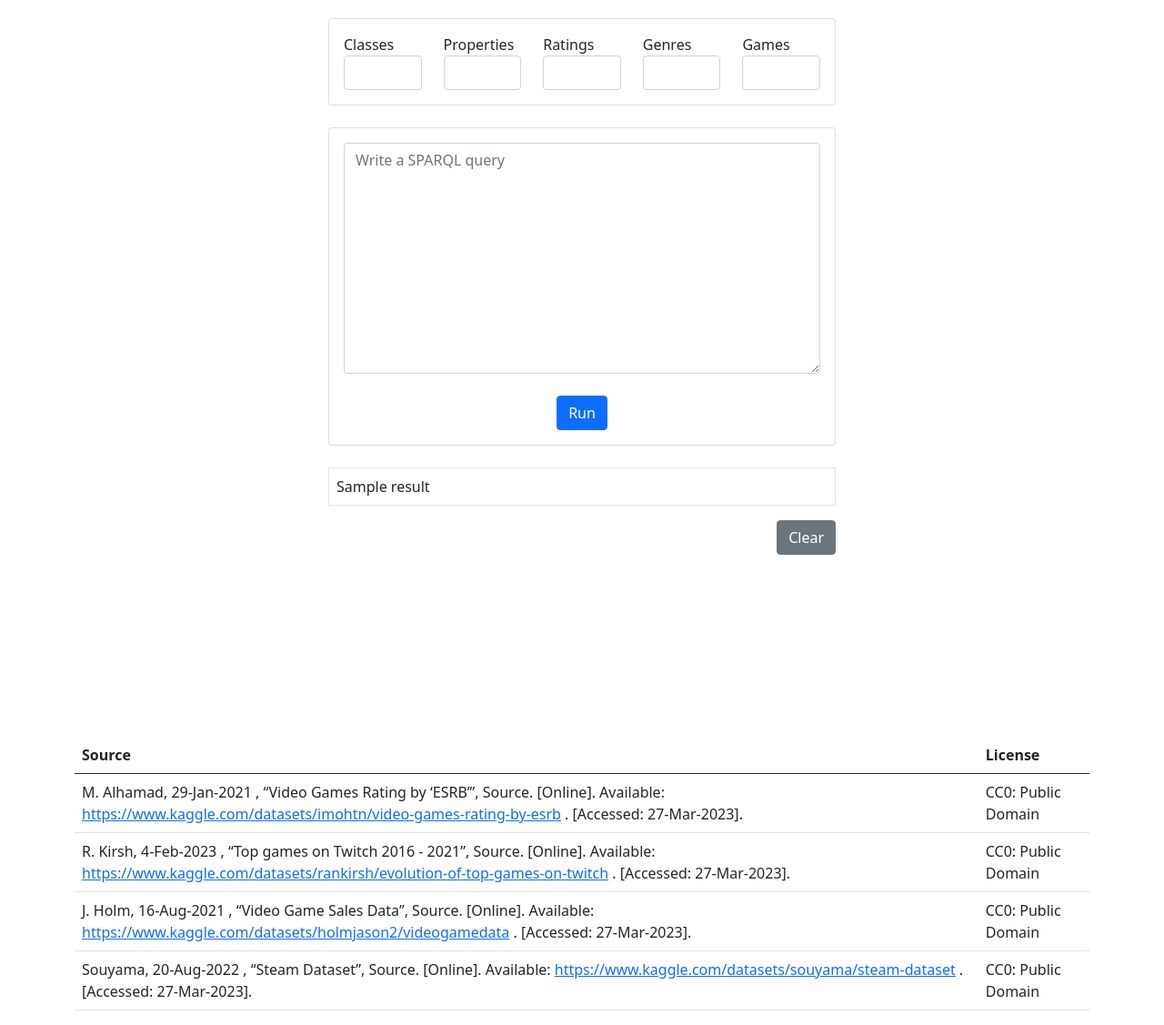
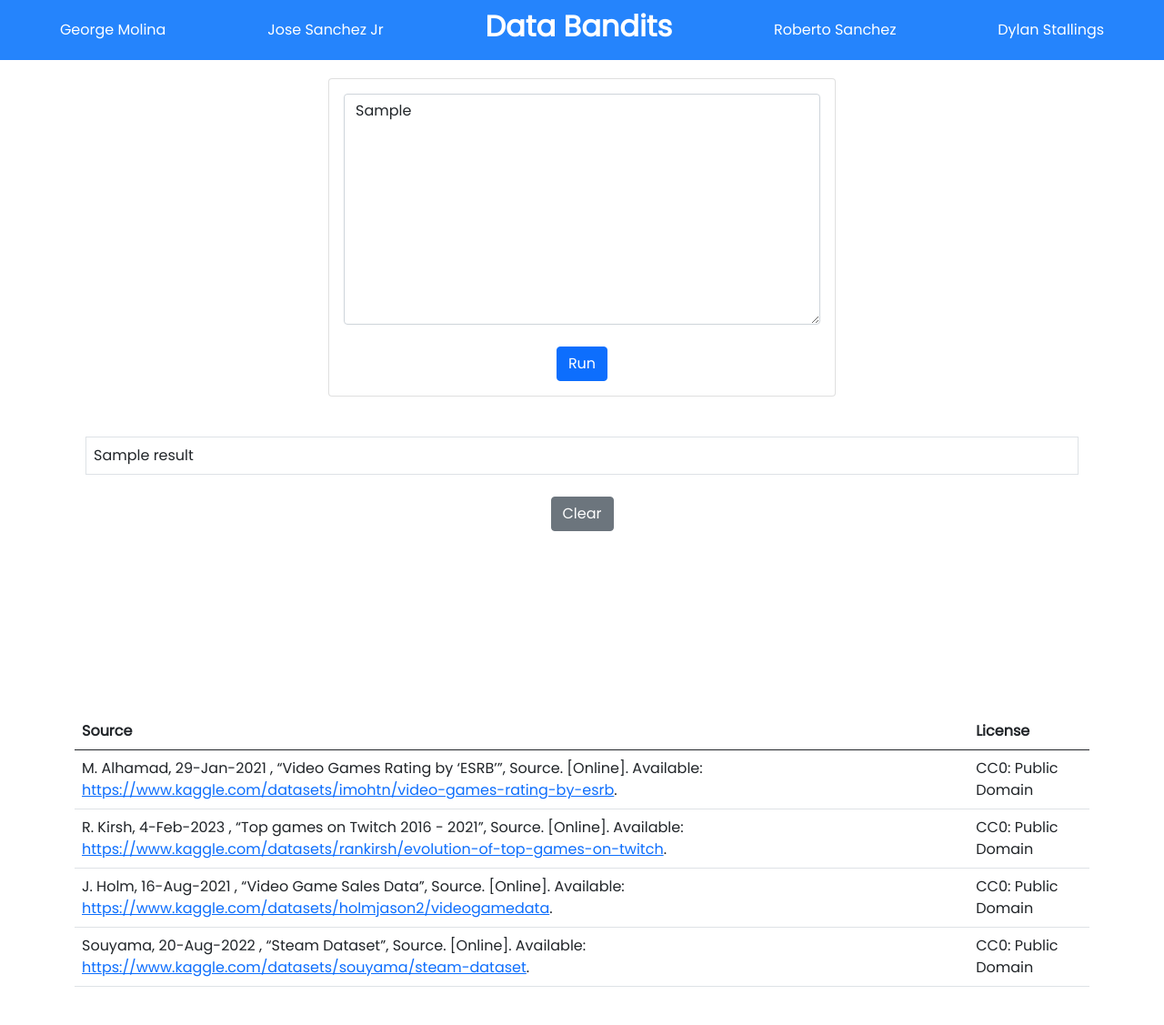
Before and after one commit to rsanc1103/DataScienceOntology, a Flask app: template templates/index.html in a window 1280 px wide. Shown: the whole page at 91% size. After the commit the page ends 1085 px from the top, so only its background shows below. Run offline with Flask 3, Linux system fonts and the light colour scheme; the template is opened without the code that fills it: most values are stand-ins (such as "Sample title", 1, 10 or a date in 2020).

Commit message:
ready to submit

```diff
--- a/app.py
+++ b/app.py
@@ -7,6 +7,7 @@ app = Flask(__name__)
 
 
 result = []
+lastQuery = ''
 
 @app.route('/')
 def home():
@@ -18,10 +19,12 @@ def home():
     genres = onto.search(is_a = onto.Genre)
     objectProperties = list(onto.object_properties())
     dataProperties = list(onto.data_properties())
+    depicts = onto.search(is_a = onto.Depicts)
 
     results = result
+    savedQuery = lastQuery
 
-    return render_template("index.html", cl=cl, games=games,genres=genres, ratings=ratings, objectProperties=objectProperties, dataProperties=dataProperties, results=results)
+    return render_template("index.html", cl=cl, games=games,genres=genres, ratings=ratings, objectProperties=objectProperties, dataProperties=dataProperties, results=results, savedQuery=lastQuery, depicts=depicts)
 
 @app.route('/clear', methods=['POST'])
 def clear():
@@ -42,6 +45,9 @@ def query():
     global result
     result = qres
 
+    global lastQuery
+    lastQuery = request.form.get('sparql')
+
     return redirect(url_for('home'))
 
 
--- a/templates/index.html
+++ b/templates/index.html
@@ -4,11 +4,14 @@
     <meta charset="UTF-8">
     <meta http-equiv="X-UA-Compatible" content="IE=edge">
     <meta name="viewport" content="width=device-width, initial-scale=1.0">
-    <title>Document</title>
+    <title>Gaming Popularity</title>
     <script src="https://ajax.googleapis.com/ajax/libs/jquery/3.6.4/jquery.min.js"></script>
     <link href="https://cdn.jsdelivr.net/npm/bootstrap@5.0.1/dist/css/bootstrap.min.css" rel="stylesheet" integrity="sha384-+0n0xVW2eSR5OomGNYDnhzAbDsOXxcvSN1TPprVMTNDbiYZCxYbOOl7+AMvyTG2x" crossorigin="anonymous">
     <link rel="stylesheet" href="https://use.fontawesome.com/releases/v5.15.4/css/all.css">
     <link rel="stylesheet" href="https://use.fontawesome.com/releases/v5.15.4/css/v4-shims.css">
+    <link rel="preconnect" href="https://fonts.googleapis.com">
+    <link rel="preconnect" href="https://fonts.gstatic.com" crossorigin>
+    <link href="https://fonts.googleapis.com/css2?family=Poppins&display=swap" rel="stylesheet">
 </head>
 <style>
     .hidden {
@@ -16,71 +19,21 @@
 }
 
 </style>
-<body>
+<body style="font-family: 'Poppins', sans-serif;">
+    <div style="background-color: #2584FC; color: white; padding: 10px; display: flex; align-items: center; justify-content: space-around;">
+        <span>George Molina</span>
+        <span>Jose Sanchez Jr</span>
+        <h2 class="text-center" style="font-family: 'Poppins', sans-serif; font-weight: bold">Data Bandits</h2>
+        <span>Roberto Sanchez</span>
+        <span>Dylan Stallings</span>
+    </div>
     <div class="container">
         <div class="col-6" style="margin: 20px auto">
-            <div class="card">
-                <div class="card-body">
-                    <div class="row">
-                        <div class="col">
-                            <span>Classes</span>
-                            <select name="" id="" class="form-control">
-                                <option value=""></option>
-                                {% for c in cl %}
-                                        <option value="{{ c.name }}">{{ c.name }}</option>
-                                {% endfor %}
-                            </select>
-                        </div>
-                        <div class="col">
-                            <span>Properties</span>
-                            <select name="" id="" class="form-control">
-                                <option value=""></option>
-                                {% for o in objectProperties %}
-                                    <option value="{{o.name}}">{{o.name}}</option>
-                                {% endfor %}
-                                {% for d in dataProperties %}
-                                    <option value="{{d.name}}">{{d.name}}</option>
-                                {% endfor %}
-                            </select>
-                        </div>
-                        <div class="col">
-                            <span>Ratings</span>
-                            <select name="" id="" class="form-control">
-                                <option value=""></option>
-                                {% for r in ratings %}
-                                        <option value="{{r.name}}">{{ r.name|e }}</option>
-                                {% endfor %}
-                            </select>
-                        </div>
-                        <div class="col">
-                            <span>Genres</span>
-                            <select name="" id="" class="form-control">
-                                <option value=""></option>
-                                {% for g in genres %}
-                                        <option value="{{g.name}}">{{ g.name|e }}</option>
-                                {% endfor %}
-                            </select>
-                        </div>
-                        <div class="col">
-                            <span>Games</span>
-                            <select name="" id="" class="form-control">
-                                <option value=""></option>
-                                {% for r in games %}
-                                        <option value="{{r.name}}">{{ r.name|e }}</option>
-                                {% endfor %}
-                            </select>
-                        </div>
-
-                    </div>
-                </div>
-            </div>
-            <br>
-
 
             <div class="card">
                 <div class="card-body">
                     <form action="/query" method="post">
-                        <textarea name="sparql" id="" cols="30" rows="10" class="form-control" placeholder="Write a SPARQL query"></textarea>
+                        <textarea name="sparql" id="" cols="30" rows="10" class="form-control" placeholder="Write a SPARQL query">{{savedQuery}}</textarea>
                         <br>
                         <div style="text-align: center;">
                             <button class="btn btn-primary" type="submit">Run</button>
@@ -88,9 +41,11 @@
                     </form>
                 </div>
             </div>
-            {% if results|length > 0 %}
-            <br>
-            <table class="table table-bordered table-hover">
+        </div>
+        {% if results|length > 0 %}
+        <br>
+        <div class="container" style="margin: 0 auto">
+            <table class="table table-bordered table-hover" style="margin: 0 auto">
                 <tbody>
                     {% for r in results %}
                         <tr>
@@ -102,13 +57,14 @@
                     {% endfor %}
                 </tbody>
             </table>
-            <div style="text-align: right">
+            <br>
+            <div style="text-align: center">
                 <form action="/clear" method="post">
                     <button class="btn btn-secondary" type="submit">Clear</button>
                 </form>
             </div>
-            {% endif %}
         </div>
+        {% endif %}
 
         <div>
             <table class="table table-hover" style="margin-top: 200px;">
@@ -118,19 +74,19 @@
                 </thead>
                 <tbody>
                     <tr>
-                        <td>M. Alhamad, 29-Jan-2021 , “Video Games Rating by ‘ESRB’”, Source. [Online]. Available: <a href="https://www.kaggle.com/datasets/imohtn/video-games-rating-by-esrb">https://www.kaggle.com/datasets/imohtn/video-games-rating-by-esrb</a> . [Accessed: 27-Mar-2023].</td>
+                        <td>M. Alhamad, 29-Jan-2021 , “Video Games Rating by ‘ESRB’”, Source. [Online]. Available: <a href="https://www.kaggle.com/datasets/imohtn/video-games-rating-by-esrb">https://www.kaggle.com/datasets/imohtn/video-games-rating-by-esrb</a>.</td>
                         <td>CC0: Public Domain</td>
                     </tr>
                     <tr>
-                        <td>R. Kirsh, 4-Feb-2023 , “Top games on Twitch 2016 - 2021”, Source. [Online]. Available: <a href="https://www.kaggle.com/datasets/rankirsh/evolution-of-top-games-on-twitch">https://www.kaggle.com/datasets/rankirsh/evolution-of-top-games-on-twitch</a> . [Accessed: 27-Mar-2023].</td>
+                        <td>R. Kirsh, 4-Feb-2023 , “Top games on Twitch 2016 - 2021”, Source. [Online]. Available: <a href="https://www.kaggle.com/datasets/rankirsh/evolution-of-top-games-on-twitch">https://www.kaggle.com/datasets/rankirsh/evolution-of-top-games-on-twitch</a>.</td>
                         <td>CC0: Public Domain</td>
                     </tr>
                     <tr>
-                        <td>J. Holm, 16-Aug-2021 , “Video Game Sales Data”, Source. [Online]. Available: <a href="https://www.kaggle.com/datasets/holmjason2/videogamedata">https://www.kaggle.com/datasets/holmjason2/videogamedata</a> . [Accessed: 27-Mar-2023].</td>
+                        <td>J. Holm, 16-Aug-2021 , “Video Game Sales Data”, Source. [Online]. Available: <a href="https://www.kaggle.com/datasets/holmjason2/videogamedata">https://www.kaggle.com/datasets/holmjason2/videogamedata</a>.</td>
                         <td>CC0: Public Domain</td>
                     </tr>
                     <tr>
-                        <td>Souyama, 20-Aug-2022 , “Steam Dataset”, Source. [Online]. Available: <a href="https://www.kaggle.com/datasets/souyama/steam-dataset">https://www.kaggle.com/datasets/souyama/steam-dataset</a> . [Accessed: 27-Mar-2023].</td>
+                        <td>Souyama, 20-Aug-2022 , “Steam Dataset”, Source. [Online]. Available: <a href="https://www.kaggle.com/datasets/souyama/steam-dataset">https://www.kaggle.com/datasets/souyama/steam-dataset</a>.</td>
                         <td>CC0: Public Domain</td>
                     </tr>
                 </tbody>
```
Also changed, not shown: 2 other files.
